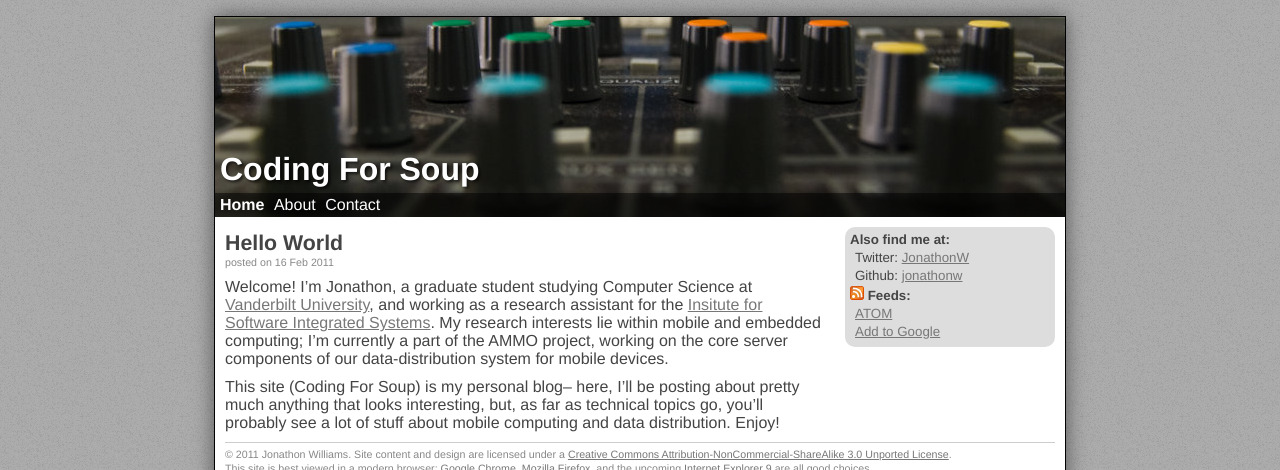
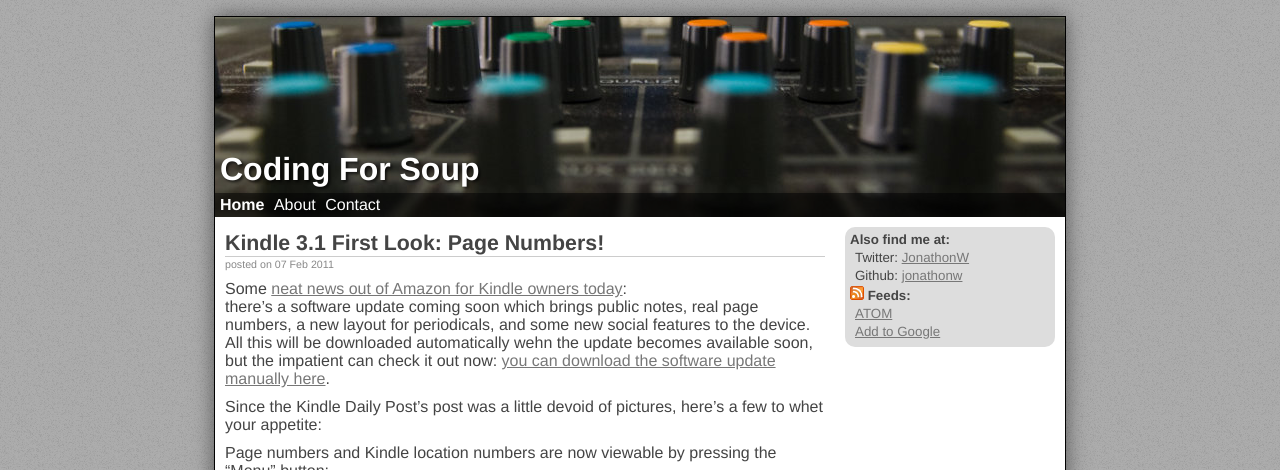
Before and after one commit to jonathonw/jonathonw.github.io, a Jekyll site: the page built from index.html, in a window 1280 px wide. Shown: the top 470 px of the page. Built offline with Jekyll 4.4.1, drawn with Linux system fonts in a browser that asks for light colours; some of the changed text lies outside the part shown; grey boxes are pictures that could not be loaded.

Commit message:
Add new post:  Kindle Page Number preview

```diff
--- /dev/null
+++ b/_posts/2011-02-07-kindle-3-1-first-look-page-numbers.md
@@ -0,0 +1,32 @@
+---
+layout: post
+title: "Kindle 3.1 First Look: Page Numbers!"
+---
+
+Some [neat news out of Amazon for Kindle owners today](http://www.kindlepost.com/2011/02/early-preview-of-free-software-update-for-kindle-.html):
+there's a software update coming soon which brings public notes, real page
+numbers, a new layout for periodicals, and some new social features to the
+device.  All this will be downloaded automatically wehn the update becomes
+available soon, but the impatient can check it out now:  [you can download the
+software update manually here](http://www.amazon.com/gp/help/customer/display.html/ref=hp_navbox_top_kindlelg?nodeId=200529700).
+
+Since the Kindle Daily Post's post was a little devoid of pictures, here's a few
+to whet your appetite:
+
+Page numbers and Kindle location numbers are now viewable by pressing the "Menu"
+button:
+
+![Kindle Page Numbers](http://dl.dropbox.com/u/2204610/kindle_pageno.gif)
+
+Yes, this means that page and location numbers are hidden when you're reading.
+The Kindle shows the progress bar (just like it used to), but now you only see
+a percentage where you used to be able to view a location number at any time
+while you're reading:
+
+![Kindle Progress Bar](http://dl.dropbox.com/u/2204610/kindle_nonumbers.gif)
+
+It's a little cleaner, and it's good if you want to focus on the content, but
+it's not so great if you want to keep track of where you are in the book (if,
+for example, you're reading non-Amazon content on multiple devices and can't use
+Wispersync).  It's not a problem I have often, but I guess I'll see how I like
+it once I've used it for a while.
--- a/styles/main.css
+++ b/styles/main.css
@@ -116,6 +116,7 @@
 #content h1.postTitle {
   font-size: 16pt;
   margin-bottom: 0pt;
+  border-bottom: 1px solid #ccc;
 }
 
 #content h1.postTitle a {
@@ -127,6 +128,7 @@
   font-size: 8pt;
   color: #888;
   margin: 0px;
+  margin-top: 1px;
   padding: 0px;
 }
 
```
Also changed, not shown: _posts/2011-02-06-hello-world.md (renamed from _posts/2011-02-16-hello-world.md).
